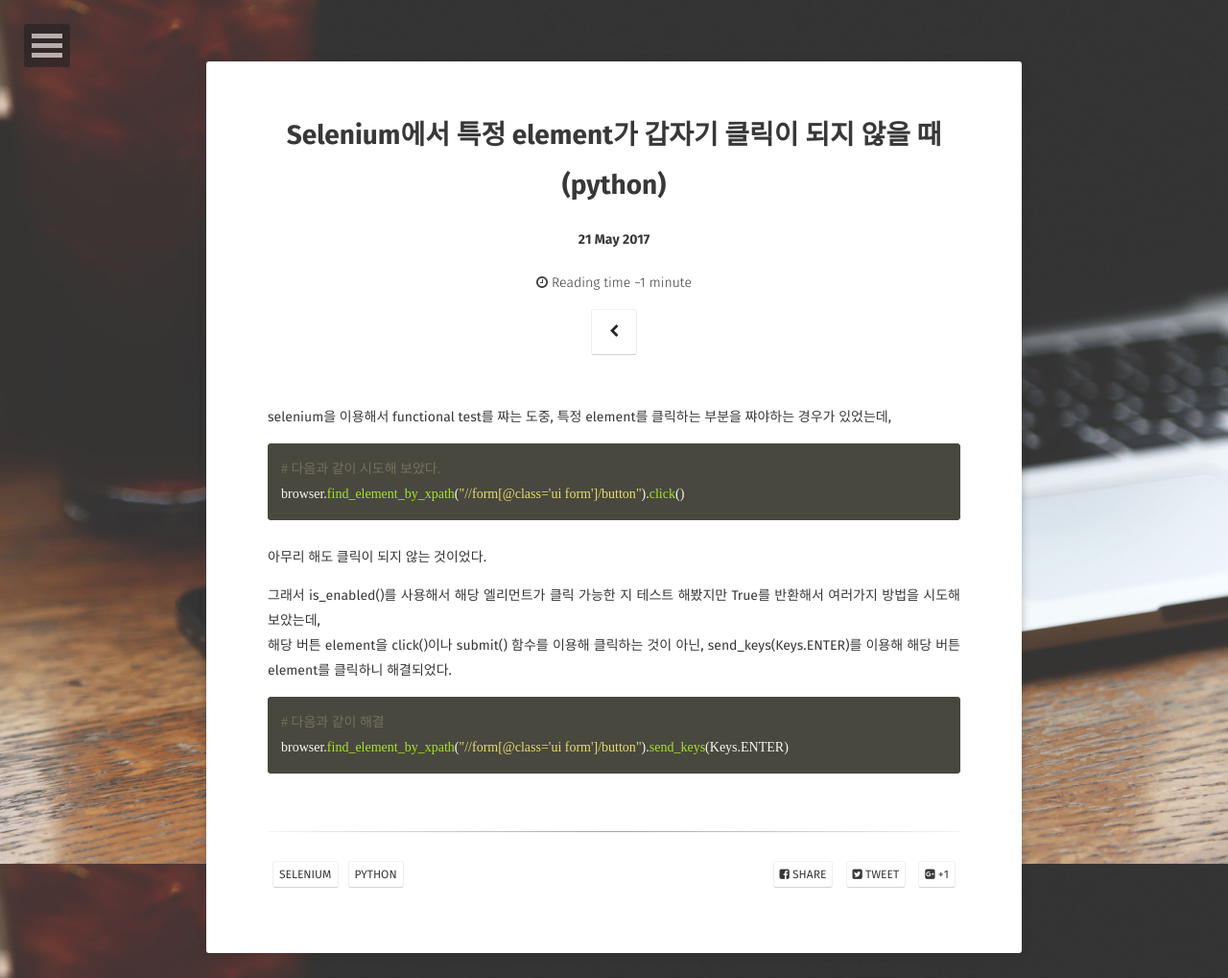
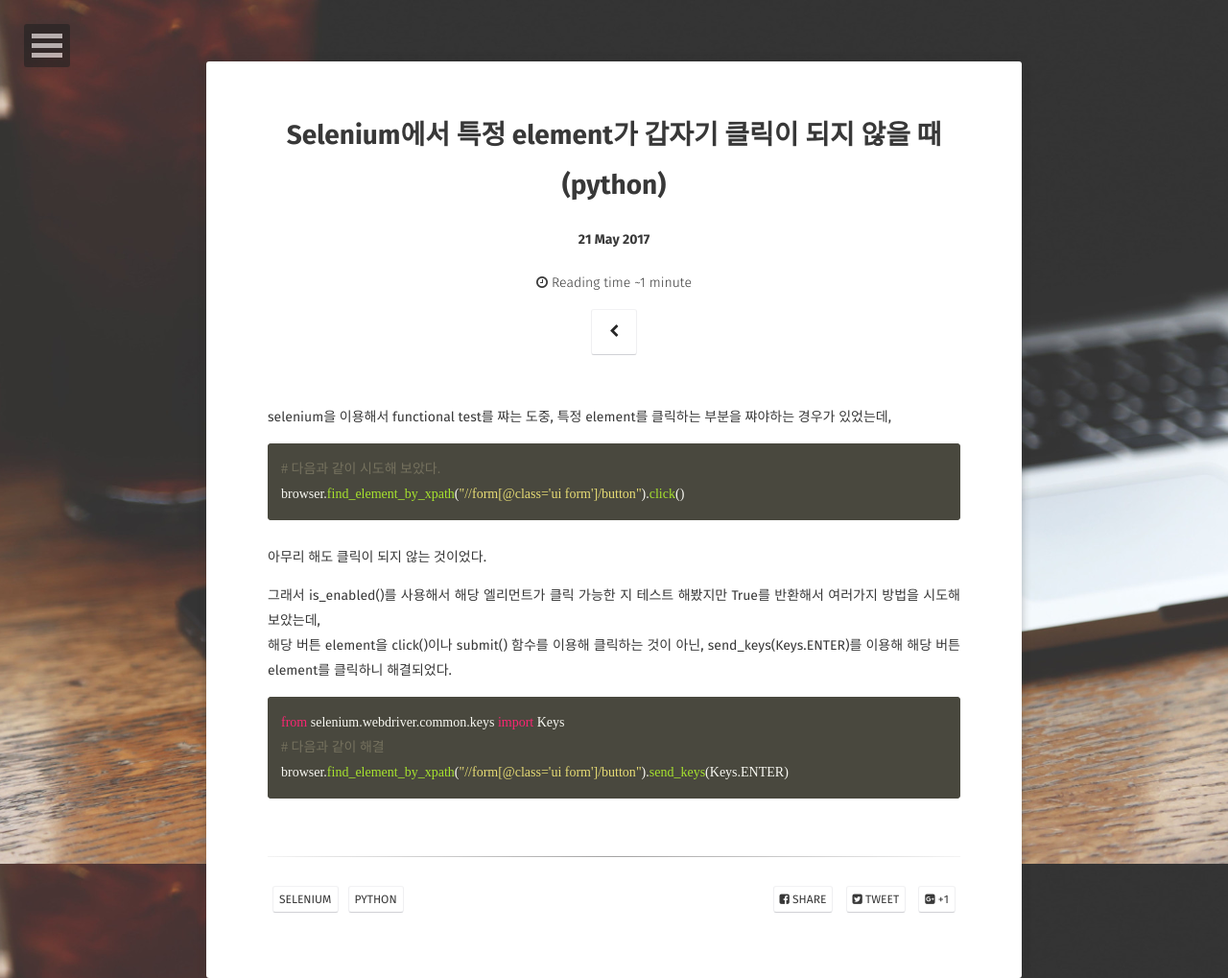
Before and after one commit to wkdtjsgur100/wkdtjsgur100.github.io, a Jekyll site: the page built from _posts/2017-05-21-selenium-does-not-work-to-click.md, in a window 1280 px wide. Shown: the whole page at 96% size. Built offline with Jekyll 4.4.1, drawn with Linux system fonts in a browser that asks for light colours; some web fonts are replaced; comment, search, counter and statistics services are not loaded.

Commit message:
Modified selenium does not work to click post

````diff
--- a/_posts/2017-05-21-selenium-does-not-work-to-click.md
+++ b/_posts/2017-05-21-selenium-does-not-work-to-click.md
@@ -19,6 +19,7 @@ browser.find_element_by_xpath("//form[@class='ui form']/button").click()
 해당 버튼 element을 click()이나 submit() 함수를 이용해 클릭하는 것이 아닌, send_keys(Keys.ENTER)를 이용해 해당 버튼 element를 클릭하니 해결되었다.
 
 ``` python
+from selenium.webdriver.common.keys import Keys
 # 다음과 같이 해결
 browser.find_element_by_xpath("//form[@class='ui form']/button").send_keys(Keys.ENTER)
 ```
````
